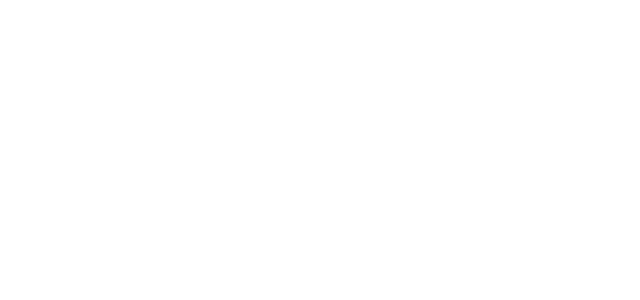
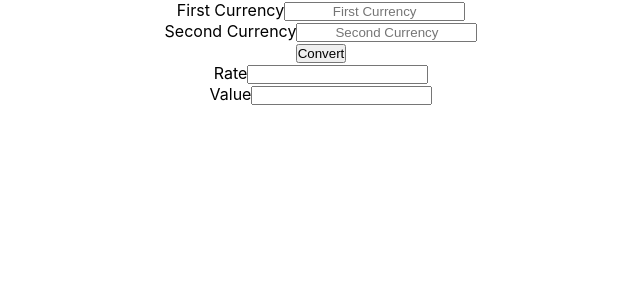
Before and after one commit to bounswe/bounswe2019group4, a React (Create React App) app in the folder practice-app/frontend/: page /t-equipments/lol in a window 1280 px wide. Shown: the top 300 px of the page, without its empty margins (319-959 px from the left). Built offline with nearby package versions, Linux system fonts and the light colour scheme.

Commit message:
add frontend of currency converter

```diff
--- a/practice-app/frontend/src/App.js
+++ b/practice-app/frontend/src/App.js
@@ -4,6 +4,7 @@ import { Route } from "react-router-dom";
 import Signup from "./components/signup"
 import Login from "./components/login"
 import TradingEq from "./components/t-equipments"
+import CurrencyConverter from "./components/t-equipments/currency-converter"
 
 import './App.css';
 
@@ -14,6 +15,7 @@ class App extends Component {
         <Route path="/auth/signup" component={Signup} exact></Route>
         <Route path="/auth/login" component={Login} exact></Route>
         <Route path="/t-equipments" component={TradingEq} exact></Route>
+        <Route path="/t-equipments/lol" component={CurrencyConverter} exact></Route>
       </div>
     );
   }
--- /dev/null
+++ b/practice-app/frontend/src/components/t-equipments/currency-converter/index.js
@@ -0,0 +1,112 @@
+import React, { Component } from 'react';
+import axios from 'axios';
+
+export default class CurrencyConverter extends Component {
+
+  constructor(props){
+    super(props);
+
+    this.state = {
+      disabled: false,
+      first_cur: '',
+      second_cur: '',
+      rate: '',
+      value: '',
+    };
+  }
+
+  updateFirst(value) {
+    this.setState({
+      first_cur: value,
+    });
+  }
+
+  updateSecond(value) {
+    this.setState({
+      second_cur: value,
+    });
+  }
+
+  async submit(event) {
+    event.preventDefault()
+    this.setState({
+      disabled: true,
+    });
+
+    const {first_cur} =  this.state;
+    const {second_cur} = this.state;
+
+    await axios.get('http://api.dev.arkenstone.ml/t-equipments/'+first_cur+'-'+second_cur)
+      .then(response => {
+        console.log(response);
+        this.setState({
+          rate: response.data.rate,
+          value: response.data.value,
+        })
+      })
+      .catch(err => {
+        this.setState({
+          rate: 'Error',
+          value: '',
+        })
+      });
+
+    this.setState({
+      disabled: false,
+    });
+  }
+
+    render() {
+      return (
+        <form onSubmit={this.submit}>
+          <div>
+            <label>First Currency</label>
+            <input
+              disabled= {this.state.disabled}
+              type='text'
+              placeholder='First Currency'
+              onChange={(event) => {this.updateFirst(event.target.value)}}
+              value={this.state.first_cur}
+            />
+          </div>
+
+          <div>
+            <label>Second Currency</label>
+            <input
+              disabled= {this.state.disabled}
+              type='text'
+              placeholder='Second Currency'
+              onChange={(event) => {this.updateSecond(event.target.value)}}
+              value={this.state.second_cur}
+            />
+          </div>
+
+          <button
+            disabled= {this.state.disabled}
+            onClick={this.submit.bind(this)}>
+            Convert
+          </button>
+
+          <div>
+            <label>Rate</label>
+            <input
+              disabled= {this.state.disabled}
+              type='text'
+              readOnly
+              value={this.state.rate}
+            />
+          </div>
+
+          <div>
+            <label>Value</label>
+            <input
+              disabled= {this.state.disabled}
+              type='text'
+              readOnly
+              value={this.state.value}
+            />
+          </div>
+        </form>
+      )
+  }
+}
```
